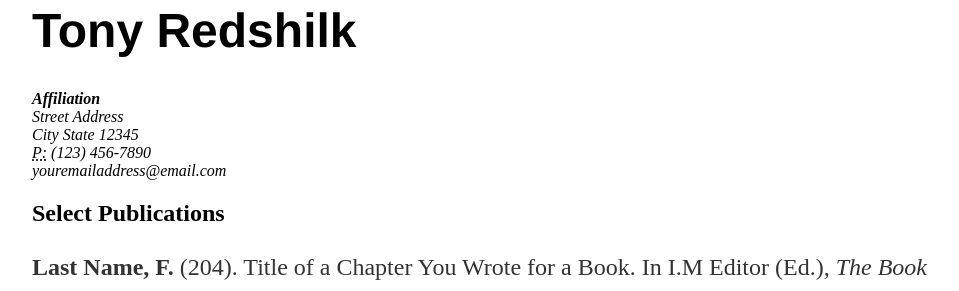
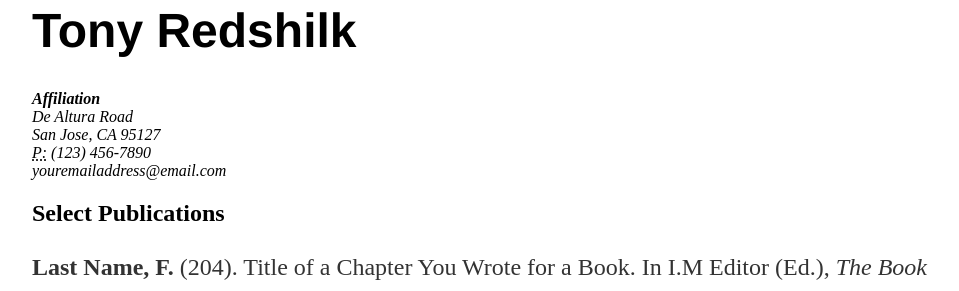
Before and after one commit to samosaphile/samosaphile.github.io, a Jekyll site: the page built from cv/index.html, in a window 1280 px wide. Shown: the part 141-432 px from the top of the page, without its empty margins (160-1119 px from the left). Built offline with Jekyll 4.4.1, drawn with Linux system fonts in a browser that asks for light colours.

Commit message:
Update index.html

```diff
--- a/cv/index.html
+++ b/cv/index.html
@@ -8,8 +8,8 @@ title: CV of Tony Redshilk
 					<h1>Tony Redshilk</h1>
 					<address>
 					<strong>Affiliation</strong><br>
-					Street Address<br>
-					City State 12345<br>
+					De Altura Road<br>
+					San Jose, CA 95127<br>
 					<abbr title="phone">P:</abbr> (123) 456-7890<br>
 					<span class="obfuscate">youremailaddress@email.com</span>
 					</address>
```
